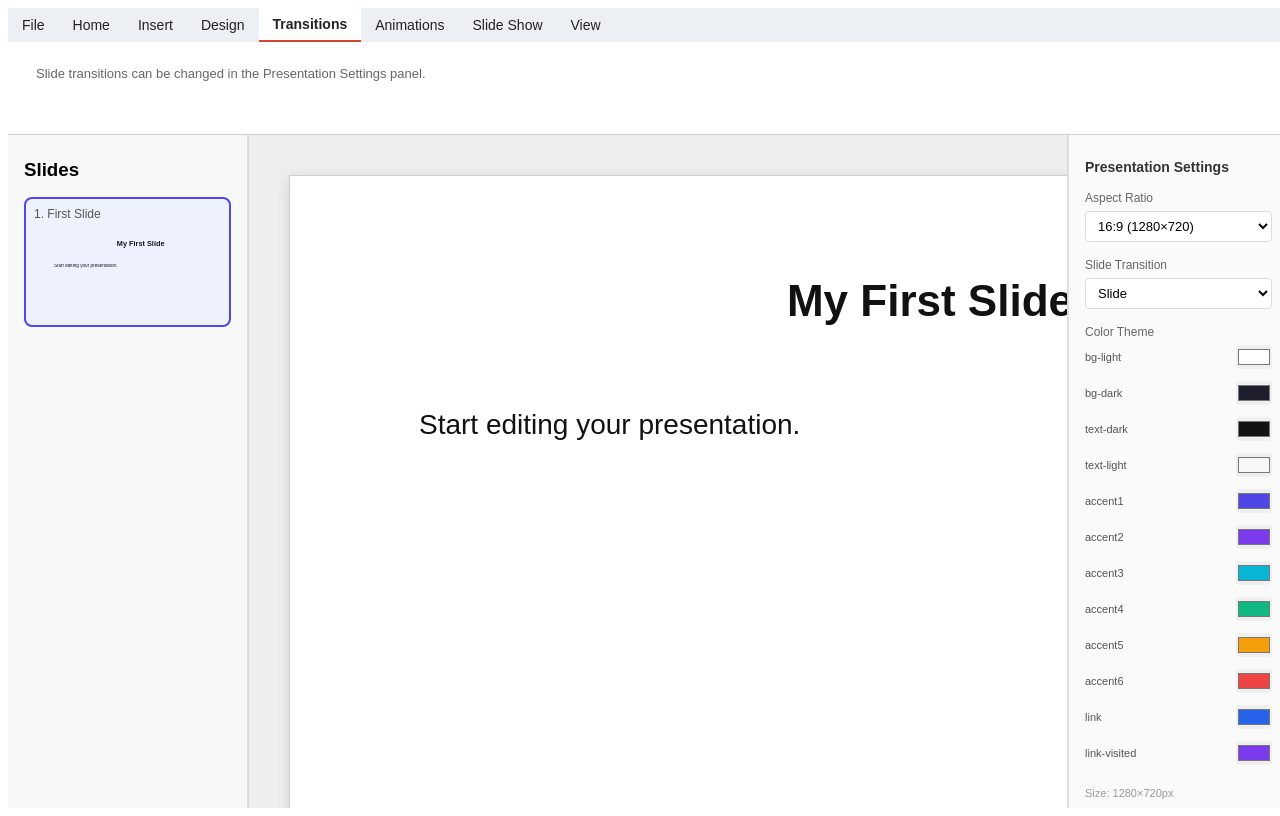
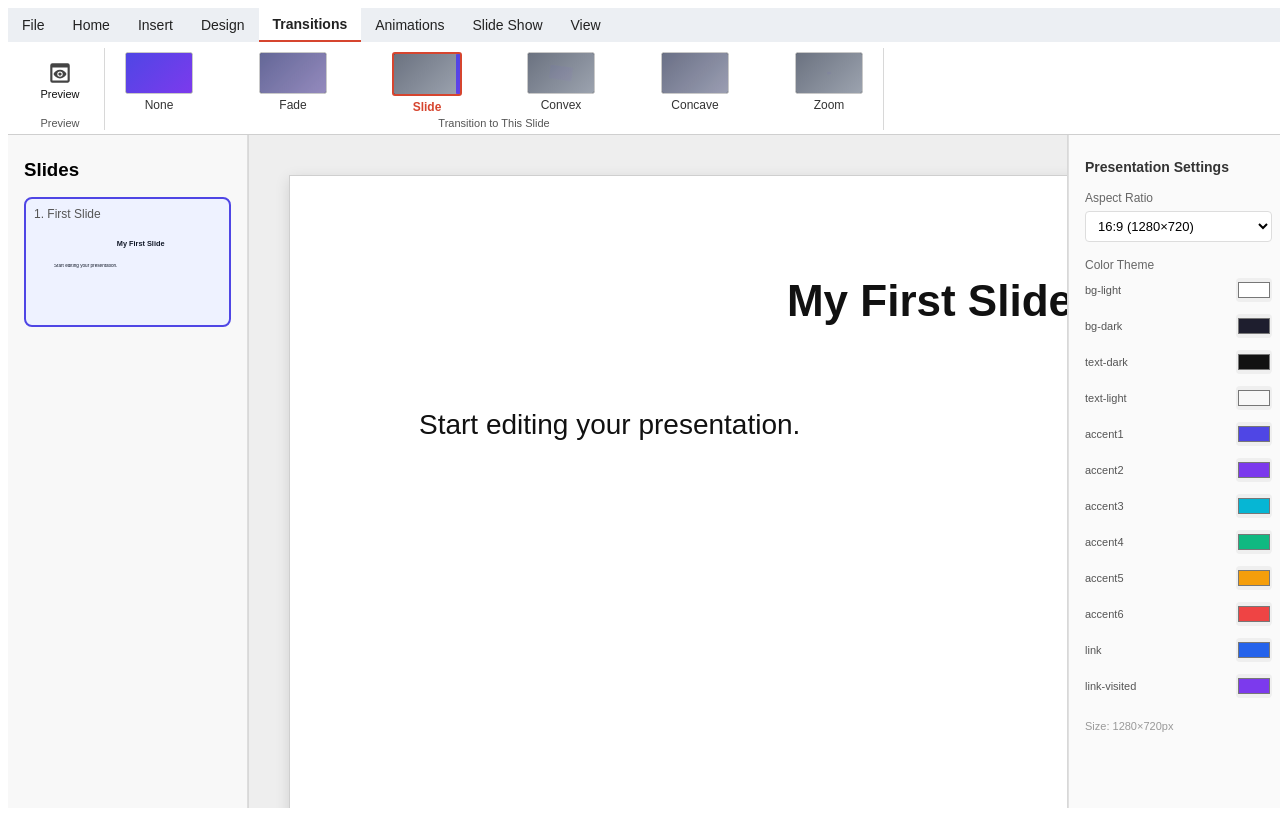
Before and after one commit to NargizaAlieva/revealjs-presentation-editor, a React app in the folder frontend/: page / in a window 1280 px wide. Both pictures are taken after a click on the button "Transitions". Built offline with nearby package versions, Linux system fonts and the light colour scheme; the HTML template or start-up script is replaced by a standard one.

Commit message:
Feat(toolbar): add slide transition picker to Transitions tab

```diff
--- a/frontend/src/components/GlobalSettingsPanel.jsx
+++ b/frontend/src/components/GlobalSettingsPanel.jsx
@@ -1,6 +1,5 @@
 import "./GlobalSettingsPanel.css";
 
-const TRANSITIONS = ["slide", "fade", "convex", "concave", "zoom", "none"];
 const ASPECT_RATIOS = [
     { label: "16:9", width: 1280, height: 720 },
     { label: "4:3", width: 1024, height: 768 },
@@ -40,10 +39,6 @@ export default function GlobalSettingsPanel({
         }
     };
 
-    const handleTransitionChange = (e) => {
-        updateSlideTransition(e.target.value);
-    };
-
     const handleColorChange = (cssVariableName, newColor) => {
         if (!updateMasterTheme) return;
         const color6 = newColor.length === 9
@@ -77,21 +72,6 @@ export default function GlobalSettingsPanel({
             </div>
 
             <div className="global-settings-row">
-                <label className="global-settings-label">Slide Transition</label>
-                <select
-                    className="global-settings-select"
-                    defaultValue="slide"
-                    onChange={handleTransitionChange}
-                >
-                    {TRANSITIONS.map((t) => (
-                        <option key={t} value={t}>
-                            {t.charAt(0).toUpperCase() + t.slice(1)}
-                        </option>
-                    ))}
-                </select>
-            </div>
-
-            <div className="global-settings-row">
                 <label className="global-settings-label">Color Theme</label>
                 {colorTheme.map((entry) => (
                     <div key={entry["css-variable-name"]} className="color-theme-row">
--- a/frontend/src/components/Toolbar.css
+++ b/frontend/src/components/Toolbar.css
@@ -316,3 +316,204 @@
   font-size: 13px;
   color: #666;
 }
+
+.ribbon-group--transitions {
+  flex: 0 0 auto;
+  display: flex;
+  justify-content: flex-start;
+  align-items: flex-start;
+  gap: 50px;
+  padding-bottom: 18px;
+}
+
+.transition-card {
+  flex: 0 0 84px;
+  width: 84px;
+  display: flex;
+  flex-direction: column;
+  align-items: center;
+  gap: 4px;
+  padding: 4px;
+  margin-bottom: 4px;
+  border: none;
+  background: transparent;
+  cursor: pointer;
+  font-size: 12px;
+}
+
+.transition-preview {
+  width: 66px;
+  height: 40px;
+  border: 1.5px solid #c9c9c9;
+  border-radius: 3px;
+  background: #2f3640;
+  position: relative;
+  overflow: hidden;
+}
+
+.transitions-preview-group {
+  flex: 0 0 auto;
+}
+
+.transition-card:hover .transition-preview {
+  border-color: #888;
+}
+
+.transition-card.active .transition-preview {
+  border: 2px solid #d6452f;
+}
+
+.transition-card-label {
+  color: #333;
+}
+
+.transition-card.active .transition-card-label {
+  font-weight: 600;
+  color: #d6452f;
+}
+
+.preview-square {
+  position: absolute;
+  inset: 0;
+  border-radius: 1px;
+}
+
+.preview-square--a {
+  background: linear-gradient(135deg, #6b7280, #9ca3af);
+}
+
+.preview-square--b {
+  background: linear-gradient(135deg, #4f46e5, #7c3aed);
+}
+
+.transition-preview--none .preview-square--b {
+  opacity: 1;
+}
+
+.transition-preview--fade .preview-square--b {
+  animation: previewFade 2.4s ease-in-out infinite;
+}
+
+@keyframes previewFade {
+
+  0%,
+  100% {
+    opacity: 0;
+  }
+
+  50% {
+    opacity: 1;
+  }
+}
+
+.transition-preview--slide .preview-square--b {
+  animation: previewSlide 2.4s ease-in-out infinite;
+}
+
+@keyframes previewSlide {
+
+  0%,
+  10% {
+    transform: translateX(100%);
+  }
+
+  50%,
+  90% {
+    transform: translateX(0);
+  }
+
+  100% {
+    transform: translateX(100%);
+  }
+}
+
+.transition-preview--convex .preview-square--b {
+  animation: previewConvex 2.4s ease-in-out infinite;
+  transform-origin: center;
+}
+
+@keyframes previewConvex {
+
+  0%,
+  10% {
+    transform: scale(0.3) rotate(8deg);
+    opacity: 0;
+  }
+
+  50%,
+  90% {
+    transform: scale(1) rotate(0deg);
+    opacity: 1;
+  }
+
+  100% {
+    transform: scale(0.3) rotate(8deg);
+    opacity: 0;
+  }
+}
+
+.transition-preview--concave .preview-square--b {
+  animation: previewConcave 2.4s ease-in-out infinite;
+  transform-origin: center;
+}
+
+@keyframes previewConcave {
+
+  0%,
+  10% {
+    transform: scale(1.4) rotate(-8deg);
+    opacity: 0;
+  }
+
+  50%,
+  90% {
+    transform: scale(1) rotate(0deg);
+    opacity: 1;
+  }
+
+  100% {
+    transform: scale(1.4) rotate(-8deg);
+    opacity: 0;
+  }
+}
+
+.transition-preview--zoom .preview-square--b {
+  animation: previewZoom 2.4s ease-in-out infinite;
+  transform-origin: center;
+}
+
+@keyframes previewZoom {
+
+  0%,
+  10% {
+    transform: scale(0);
+    opacity: 0;
+  }
+
+  50%,
+  90% {
+    transform: scale(1);
+    opacity: 1;
+  }
+
+  100% {
+    transform: scale(0);
+    opacity: 0;
+  }
+}
+
+.transitions-preview-group .toolbar-item.large {
+  width: 64px;
+  height: 64px;
+}
+
+.transitions-preview-group .toolbar-item.large:hover {
+  background: #ececec;
+  border: 1px solid #d8d8d8;
+  border-radius: 4px;
+}
+
+.transitions-preview-group .toolbar-item.large svg {
+  font-size: 26px;
+  color: #444;
+}
--- a/frontend/src/components/Toolbar.jsx
+++ b/frontend/src/components/Toolbar.jsx
@@ -27,6 +27,7 @@ import {
   MdPalette,
   MdSearch,
   MdTextFields,
+  MdSlideshow,
 } from "react-icons/md";
 
 const TABS = [
@@ -38,6 +39,15 @@ const TABS = [
   "Animations",
   "Slide Show",
   "View",
+];
+
+const TRANSITIONS = [
+  { value: "none", label: "None" },
+  { value: "fade", label: "Fade" },
+  { value: "slide", label: "Slide" },
+  { value: "convex", label: "Convex" },
+  { value: "concave", label: "Concave" },
+  { value: "zoom", label: "Zoom" },
 ];
 
 export default function Toolbar({
@@ -55,6 +65,8 @@ export default function Toolbar({
   onImageUpload,
   onToggleSlideHidden,
   isSlideHidden,
+  onTransitionChange,
+  currentTransition,
 }) {
   const [activeTab, setActiveTab] = useState("Home");
   const [showLayouts, setShowLayouts] = useState(false);
@@ -337,9 +349,33 @@ export default function Toolbar({
         )}
 
         {activeTab === "Transitions" && (
-          <div className="toolbar-placeholder">
-            Slide transitions can be changed in the Presentation Settings panel.
-          </div>
+          <>
+            <div className="ribbon-group transitions-preview-group">
+              <button className="toolbar-item large" onClick={onOpenPreview}>
+                <MdPreview />
+                <span>Preview</span>
+              </button>
+              <div className="ribbon-group-title">Preview</div>
+            </div>
+
+            <div className="ribbon-group ribbon-group--transitions">
+              {TRANSITIONS.map((t) => (
+                <button
+                  key={t.value}
+                  className={`transition-card ${currentTransition === t.value ? "active" : ""}`}
+                  onClick={() => onTransitionChange?.(t.value)}
+                  title={t.label}
+                >
+                  <div className={`transition-preview transition-preview--${t.value}`}>
+                    <span className="preview-square preview-square--a" />
+                    <span className="preview-square preview-square--b" />
+                  </div>
+                  <span className="transition-card-label">{t.label}</span>
+                </button>
+              ))}
+              <div className="ribbon-group-title">Transition to This Slide</div>
+            </div>
+          </>
         )}
 
         {activeTab === "Animations" && (
--- a/frontend/src/pages/EditorPage.jsx
+++ b/frontend/src/pages/EditorPage.jsx
@@ -85,6 +85,8 @@ export default function EditorPage() {
         onImageUpload={handleImageUpload}
         onToggleSlideHidden={() => toggleSlideHidden(selectedSlideIndex)}
         isSlideHidden={selectedSlide?.hidden}
+        onTransitionChange={updateSlideTransition}
+        currentTransition={selectedSlide?.contents?.transition ?? "none"}
       />
 
       <div className="editor-body">
```
